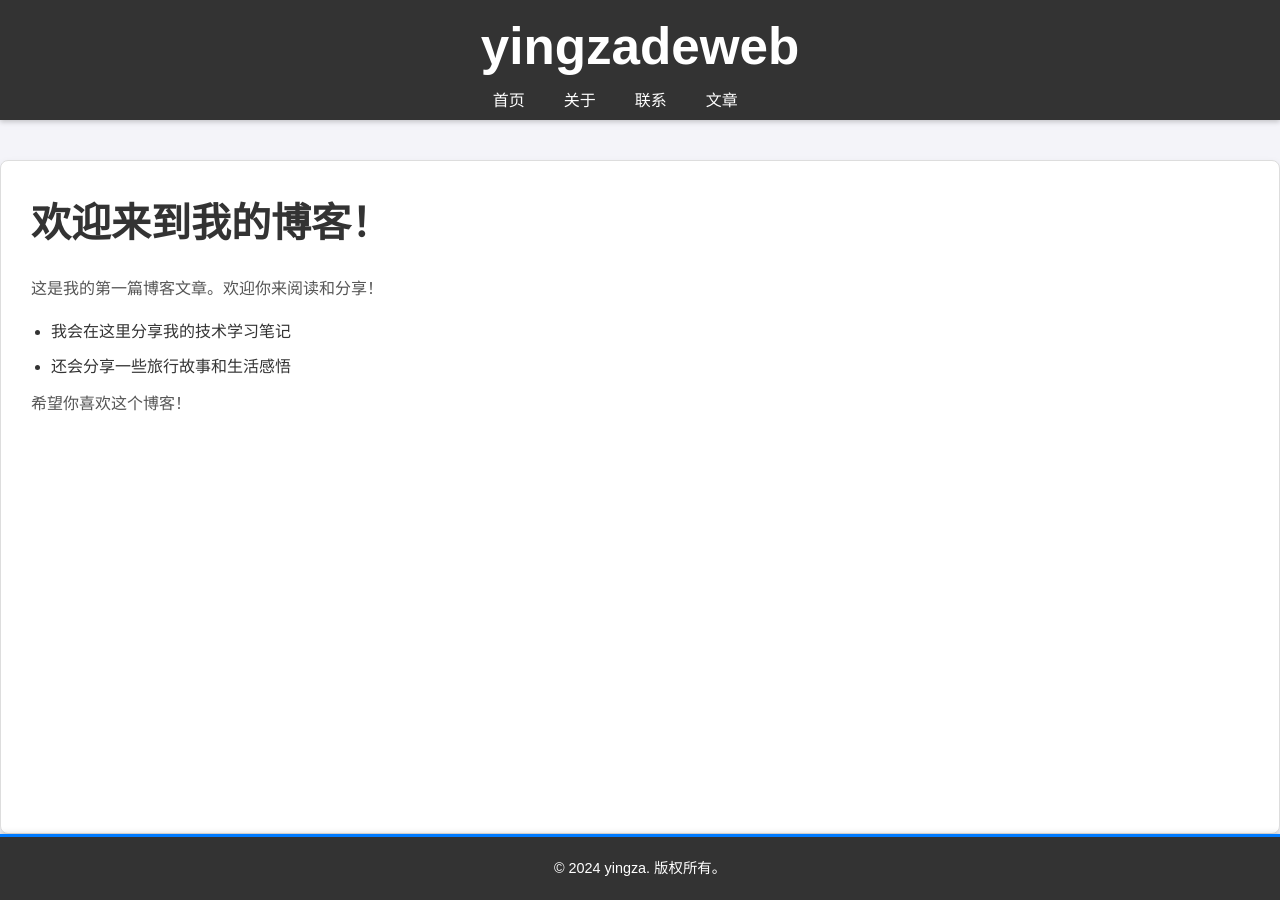
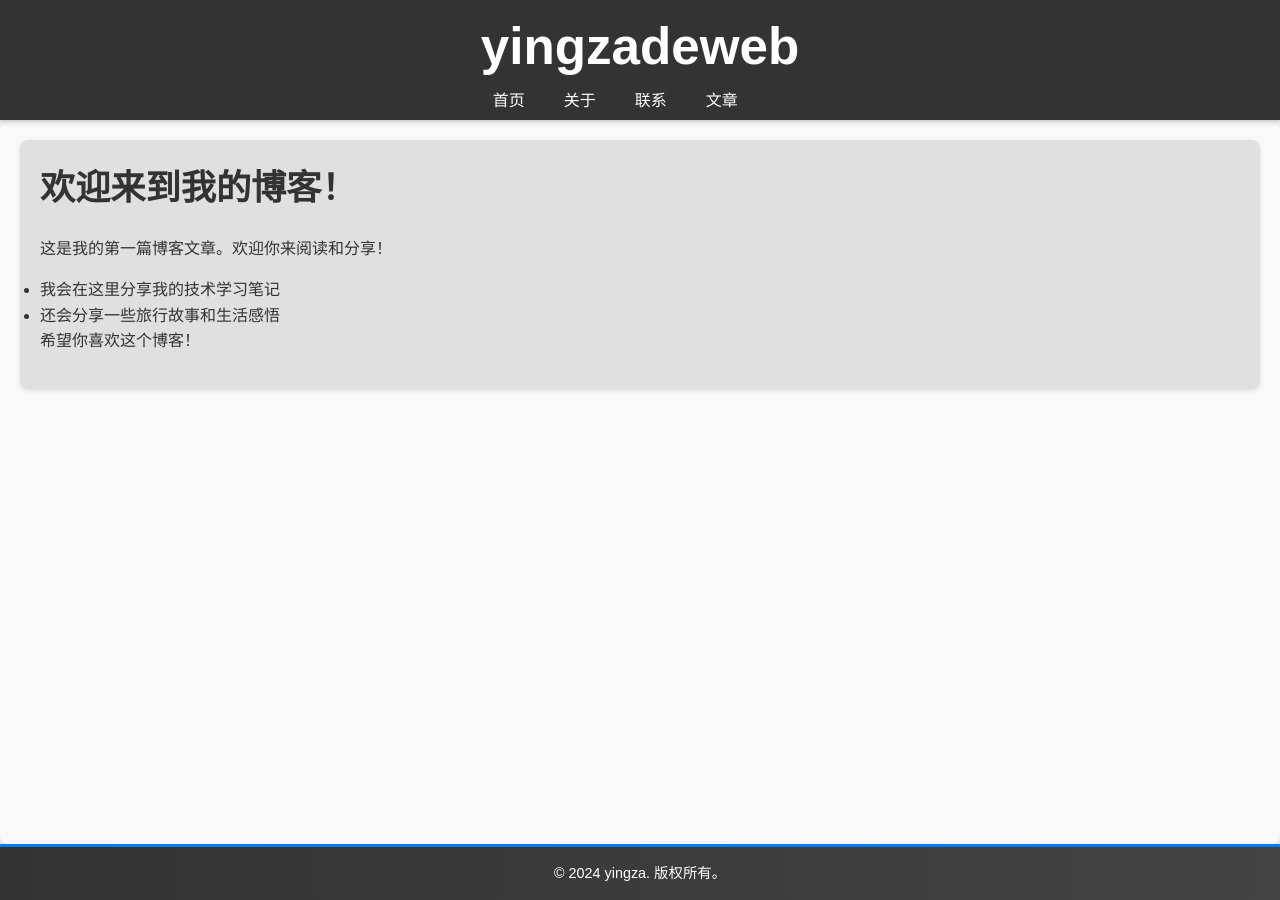
Before and after one commit to yingza-l/skills-github-pages, a Jekyll site: the page built from index.md, in a window 1280 px wide. Built offline with Jekyll 4.4.1, drawn with Linux system fonts in a browser that asks for light colours.

Commit message:
Update style.css

```diff
--- a/assets/css/style.css
+++ b/assets/css/style.css
@@ -56,69 +56,82 @@ header nav ul li a {
 }
 
 header nav ul li a:hover {
-    background-color: #007bff; /* 悬停时的背景色 */
+    background-color: #888; /* 悬停时的背景色改为灰色 */
 }
 
-/* 主体内容 */
+/* 主体内容样式 */
 main {
-    margin-top: 160px; /* 增加顶部间距，确保内容不被 header 遮挡 */
-    padding: 30px; /* 增加内边距 */
-    background-color: #fff; /* 背景颜色 */
-    box-shadow: 0 4px 8px rgba(0, 0, 0, 0.1); /* 增加阴影效果 */
-    border-radius: 8px; /* 圆角 */
-    border: 1px solid #ddd; /* 添加灰色的边框 */
-    flex-grow: 1; /* 让 main 部分占据剩余的空间 */
+    flex-grow: 1; /* 主体内容区占据剩余空间 */
+    margin-top: 120px; /* 增加顶部间距，避免被头部遮挡 */
+    padding: 20px;
+    background-color: #f9f9fc; /* 背景颜色略微浅一些 */
+    box-shadow: 0 2px 4px rgba(0, 0, 0, 0.1); /* 添加轻微阴影 */
+    border-radius: 8px; /* 边角圆滑 */
+}
+
+main .container {
+    background-color: #e0e0e0; /* 主体部分的灰色背景 */
+    padding: 20px;
+    border-radius: 8px;
+    box-shadow: 0 2px 4px rgba(0, 0, 0, 0.1); /* 灰色框的阴影效果 */
 }
 
 main h1 {
-    font-size: 2.5em; /* 增大标题字体 */
-    color: #333; /* 设置标题文字颜色 */
-    margin-bottom: 20px; /* 增加标题和内容之间的间距 */
+    font-size: 2.2em;
+    color: #333;
+    margin-bottom: 20px;
 }
 
 main p {
-    line-height: 1.8; /* 设置较大的行间距 */
-    color: #555; /* 文字颜色 */
-    margin-bottom: 15px; /* 段落间距 */
-}
-
-main ul {
-    margin-left: 20px; /* 列表项的左边距 */
-    color: #333;
-}
-
-main ul li {
-    margin-bottom: 10px; /* 列表项之间的间距 */
-}
-
-main a {
-    color: #007bff; /* 链接的文字颜色 */
-    text-decoration: none; /* 去掉下划线 */
-}
-
-main a:hover {
-    text-decoration: underline; /* 鼠标悬停时显示下划线 */
+    margin-bottom: 15px;
 }
 
 /* 页脚样式 */
 footer {
-    background: #333; /* 页脚的背景色 */
+    background: linear-gradient(to right, #333, #444); /* 背景渐变 */
     color: white;
     text-align: center;
-    padding: 20px 0; /* 增加垂直间距 */
-    position: relative; /* 保持页脚在页面底部 */
-    width: 100%;
-    bottom: 0;
+    padding: 15px 0;
     border-top: 3px solid #007bff; /* 顶部加一道分隔线 */
-    box-shadow: 0 -2px 5px rgba(0, 0, 0, 0.1); /* 给页脚添加阴影 */
 }
 
 footer p {
     font-size: 0.9em;
-    margin: 0;
+    color: white;
 }
 
 footer p span {
     color: #007bff; /* 版权信息的年份和作者名字突出显示 */
     font-weight: bold;
 }
+
+footer .social-links {
+    margin-top: 10px;
+}
+
+footer .social-links a {
+    color: white;
+    margin: 0 10px;
+    text-decoration: none;
+    font-size: 1.2em;
+}
+
+footer .social-links a:hover {
+    color: #007bff; /* 悬停时高亮 */
+}
+
+/* 响应式设计 */
+@media (max-width: 768px) {
+    header nav ul {
+        flex-direction: column; /* 垂直排列菜单项 */
+        gap: 10px;
+    }
+
+    main {
+        margin-top: 140px; /* 为更小屏幕调整顶部间距 */
+    }
+
+    footer .social-links a {
+        font-size: 1em; /* 减小社交图标的大小 */
+    }
+}
```
